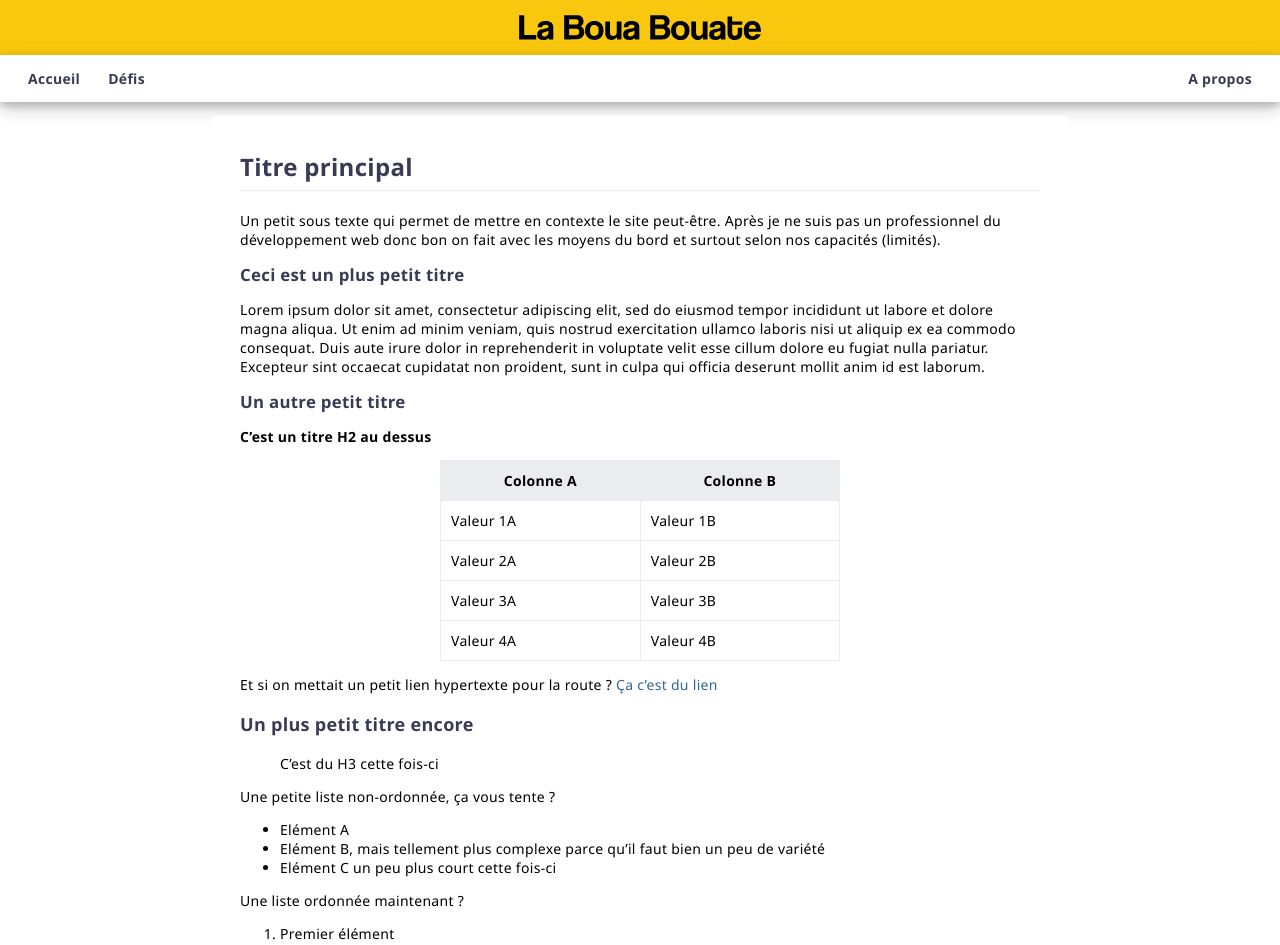
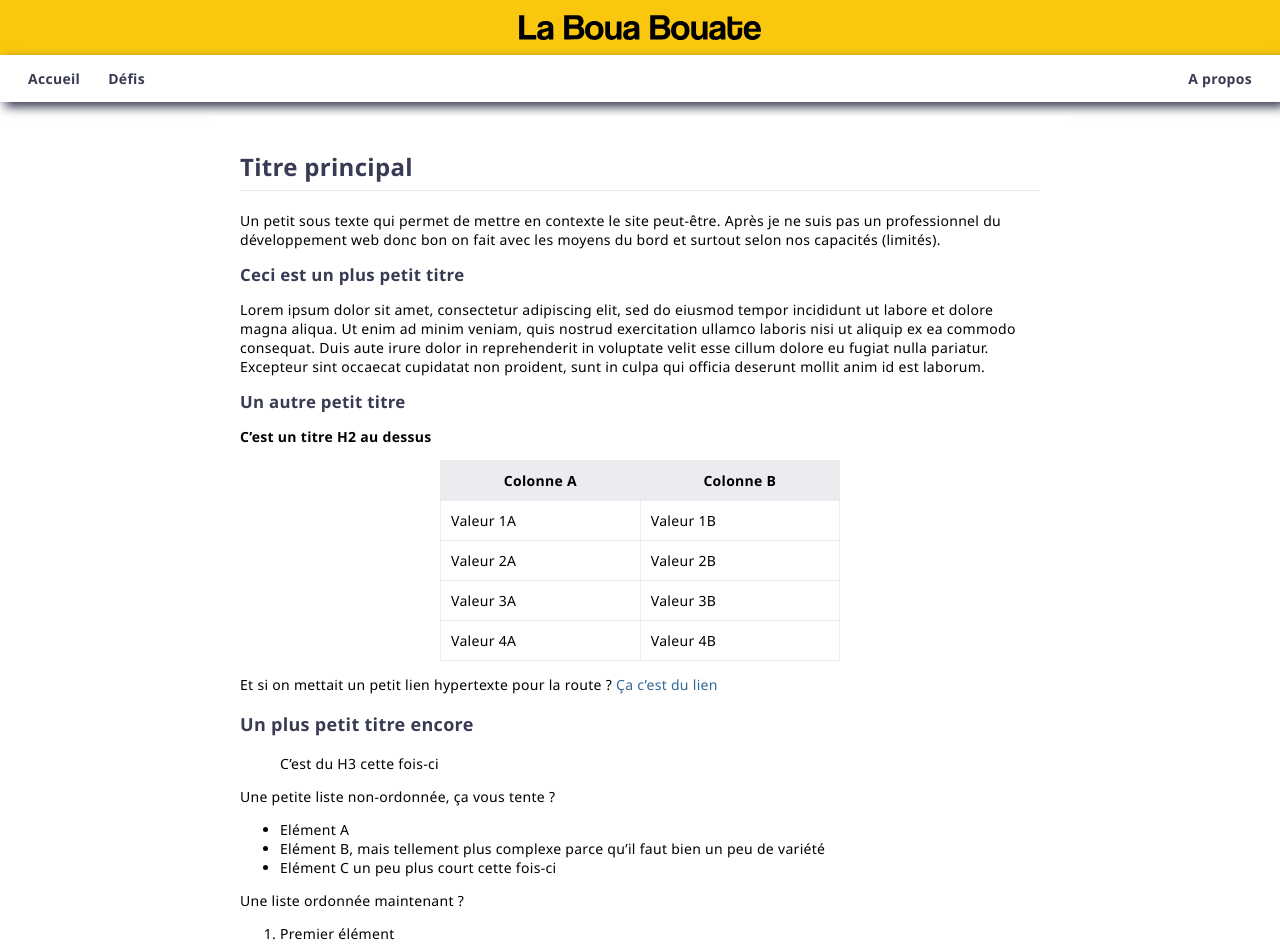
Before and after one commit to leobouard/leobouard.github.io, a Jekyll site: the page built from index.md, in a window 1280 px wide. Shown: the top 945 px of the page. Built offline with Jekyll 4.4.1, drawn with Linux system fonts in a browser that asks for light colours; our own code applies the rules of GitHub Pages for plain Markdown files.

Commit message:
Update style.scss

```diff
--- a/assets/css/style.scss
+++ b/assets/css/style.scss
@@ -56,7 +56,7 @@
         overflow: hidden;
         background-color: #fff;
         margin: 0;
-        box-shadow: 0 4px 8px 0 rgba(0, 0, 0, 0.2), 0 6px 20px 0 rgba(0, 0, 0, 0.19);
+        box-shadow: 5px 5px 10px #383b53;
     }
 
     nav a {
```
